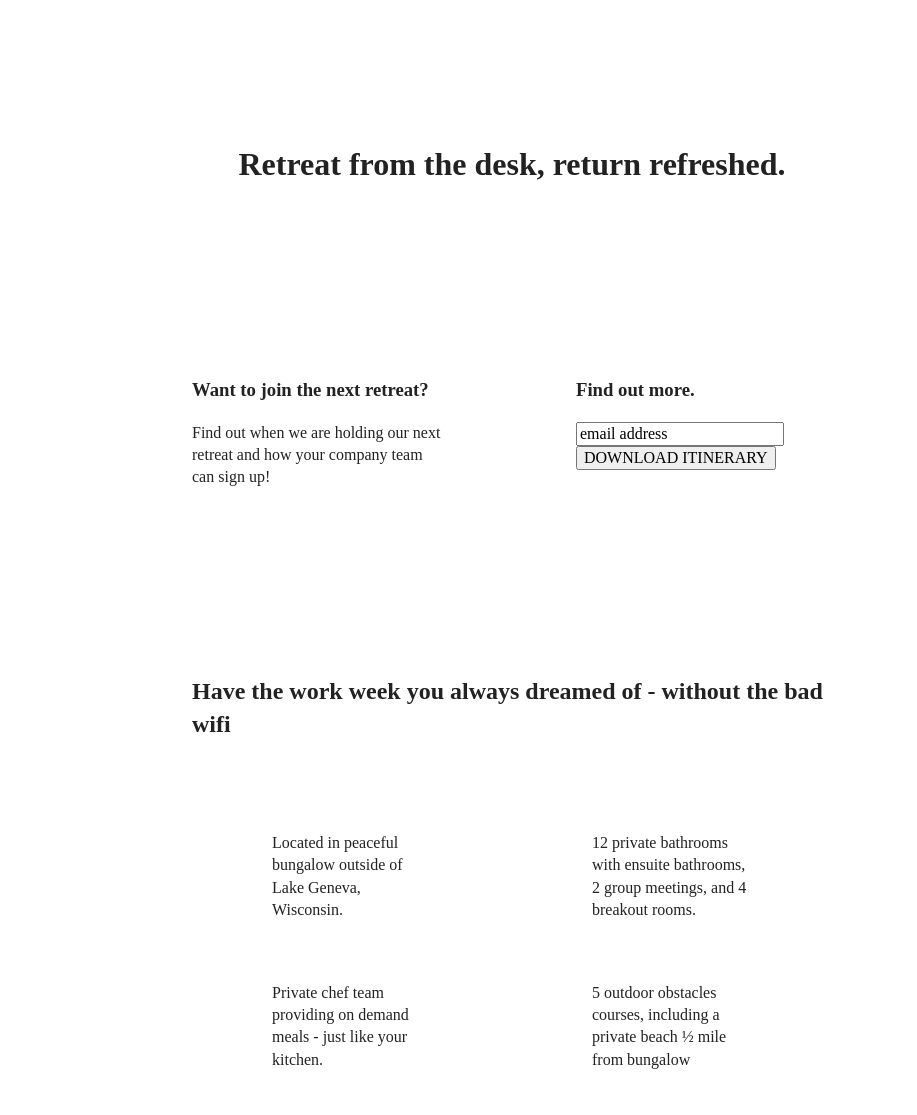
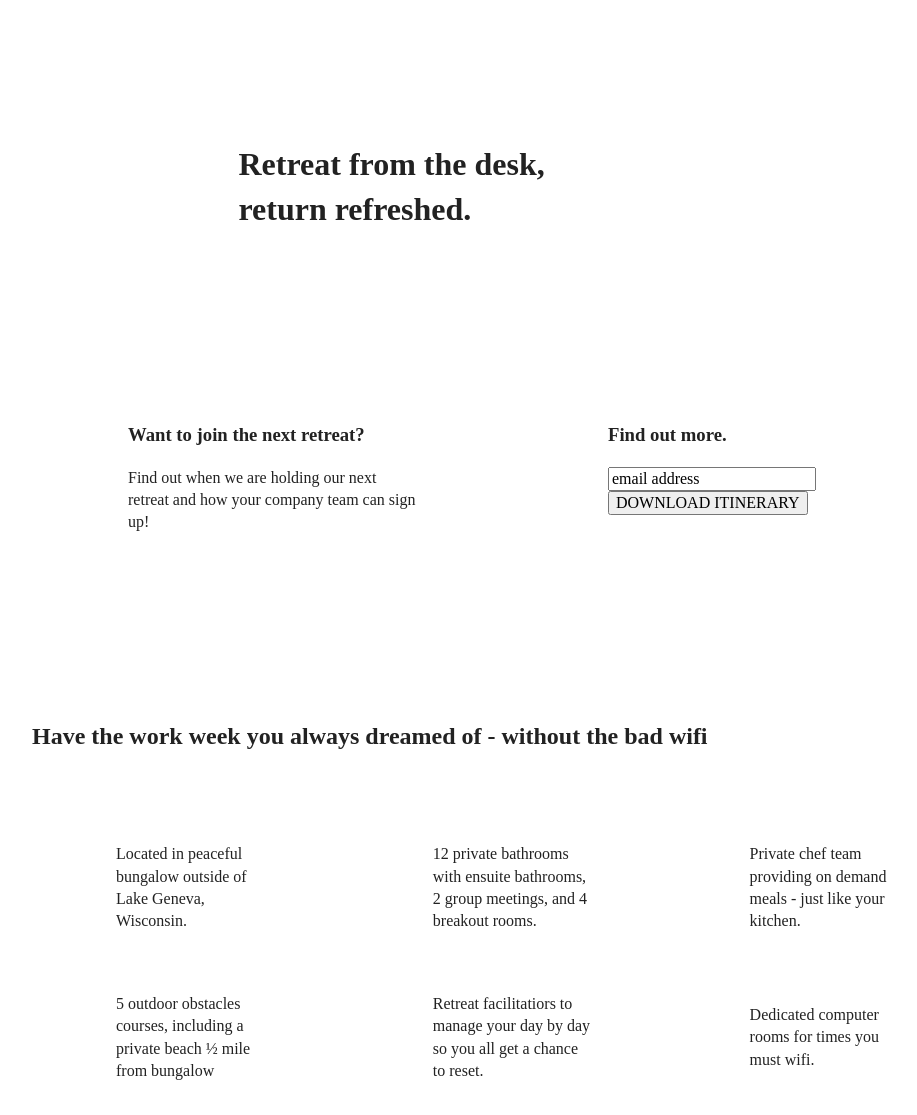
Before and after one commit to Chelsey-Asiedu/unplugged, a website: page index.html in a window 1280 px wide. Shown: the part 100-1215 px from the top of the page, without its empty margins (128-1045 px from the left). Drawn offline with Linux system fonts and the light colour scheme; files that its build step writes are made by us from their sources; files whose address does not match are found by name.

Commit message:
Added media query for desktops

```diff
--- a/css/main.css
+++ b/css/main.css
@@ -483,7 +483,52 @@ textarea {
 /*---------------------------- DESKTOPS -----------------------------*/
 @media only screen and (min-width: 1200px) {
   /*Desktop styles go here*/
+  /*General Styles*/
+  .content-wrapper {
+    max-width: 960px;
+  }
 
+  /*Hero Area*/
+  .hero-area h1 {
+    width: 60%;
+  }
+
+  /*Aside*/
+  aside .content-wrapper {
+    justify-content: space-around;
+  }
+  aside .content-wrapper .form-description,
+  aside .content-wrapper .form {
+    width: 30%;
+  }
+  /*Features*/
+  .features h2{
+    width: 90%;
+  }
+  .features article {
+    flex-basis: 33%;
+  }
+
+  /*Reviews*/
+  .reviews article div {
+    width: 42%;
+  }
+
+  /* ==========================================================================
+   About Page
+   ========================================================================== */
+
+   .mission h2,
+   .contact-section .content-wrapper h2 {
+    width: 95%;
+   }
+
+  /* ==========================================================================
+   FAQ Page
+   ========================================================================== */
+   .faq h2{
+    width: 100%
+   }
 }
 
 /* ==========================================================================
```
